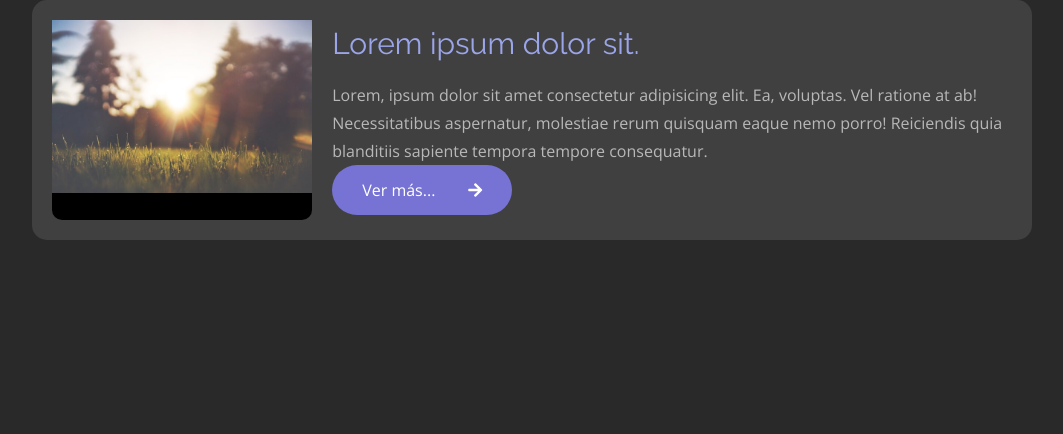
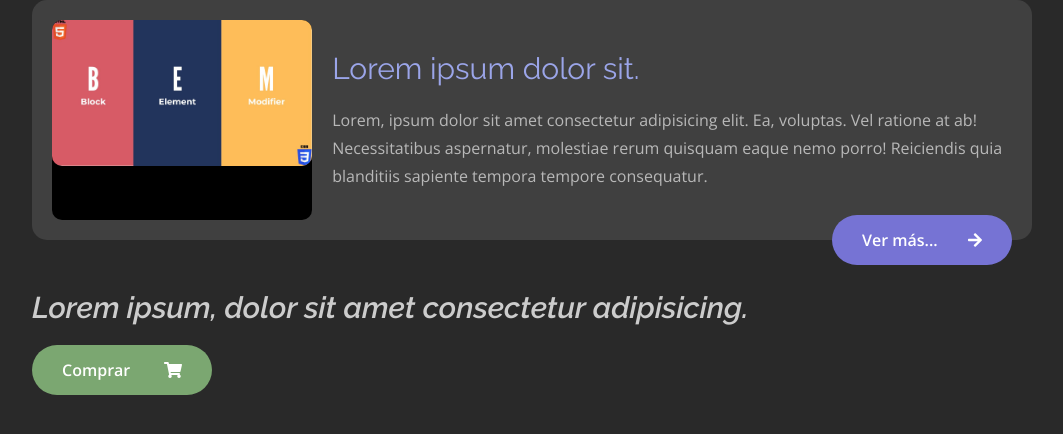
Before and after one commit to SebaGNH/Etiquetas-Bem, a plain HTML site: page index.html in a window 1280 px wide. Shown: the whole page, without its empty margins (108-1171 px from the left). Drawn offline with nearby package versions, Linux system fonts and the light colour scheme.

Commit message:
se agregó link en readme y estilos a frase

```diff
--- a/css/style.sass
+++ b/css/style.sass
@@ -39,6 +39,7 @@ a
 
 .card__img
     width: 100%
+    border-radius: 10px
 
 .card__titulo
     font-family: 'Raleway', sans-serif
@@ -53,7 +54,7 @@ a
     line-height: 28px
     color: #B8B8B8
 
-.boton
+.boton  //Botón da los estilos básicos al componente
     border: none
     min-width: 180px
     height: 50px
@@ -67,3 +68,33 @@ a
     justify-content: space-between
     align-items: center //centrado vertical
     background-color: #7673D4
+    transition: .3 ease all
+    &:hover
+        background-color: #6864E3
+        text-decoration: none
+
+.boton__texto
+    font-weight: 600
+
+// Modificador, clase con estilos para agregar a otra
+.boton--absolute
+    position: absolute
+    right: 20px
+    bottom: -25px
+
+.boton--verde
+    background-color: #7ba771
+    &:hover
+        background-color: #437837
+
+
+.frase
+    text-align: center
+    margin: 70px 0
+
+.frase__texto
+    margin-bottom: 20px
+    font-size: 30px
+    font-family: 'Raleway', sans-serif
+    font-weight: 600
+    font-style: italic
--- a/index.html
+++ b/index.html
@@ -13,9 +13,10 @@
 <body>
     <!-- Bloques, Elementos, Modificadores -->
     <div class="contenedor">
+        <div class="contenedor__cards"> <!-- Para agregar todas las cards que quiera -->
             <div class="card"> <!-- Bloque -->
                 <a href="#" class="card__thumbnail">
-                <img src="./img/1.jpg" alt="" class="card__img">
+                    <img src="./img/img-bem-01.jpg" alt="" class="card__img">
                 </a>
                 <div class="card__texto">
                     <h3 class="card__titulo">
@@ -23,13 +24,22 @@
                     </h3>
                     <p class="card__extracto">Lorem, ipsum dolor sit amet consectetur adipisicing elit. Ea, voluptas. Vel ratione at ab! Necessitatibus aspernatur, molestiae rerum quisquam eaque nemo porro! Reiciendis quia blanditiis sapiente tempora tempore consequatur.
                     </p>
-                <a href="#" class="boton"> <!-- Bloque -->
+                    <a href="#" class="boton boton--absolute"> <!-- Bloque -->
                         <span class="boton__texto">Ver más...</span>
                         <i class="boton__icono  fas fa-arrow-right"></i> <!-- Elemento del bloque -->
                     </a>
                 </div>
             </div>
         </div>
+
+        <div class="fase"> <!-- Bloque -->
+            <h2 class="frase__texto">Lorem ipsum, dolor sit amet consectetur adipisicing.</h2>
+            <a href="#" class="boton boton--verde" role="button">
+                <span class="boton__texto">Comprar</span>
+                <i class="fas fa-shopping-cart"></i>
+            </a>
+        </div>
+    </div>
 </body>
 
 </html>
```
Also changed, not shown: css/style.css, img/img-bem-01.jpg (added), 2 other files. Lines whose indentation alone changed are shown as unchanged.
